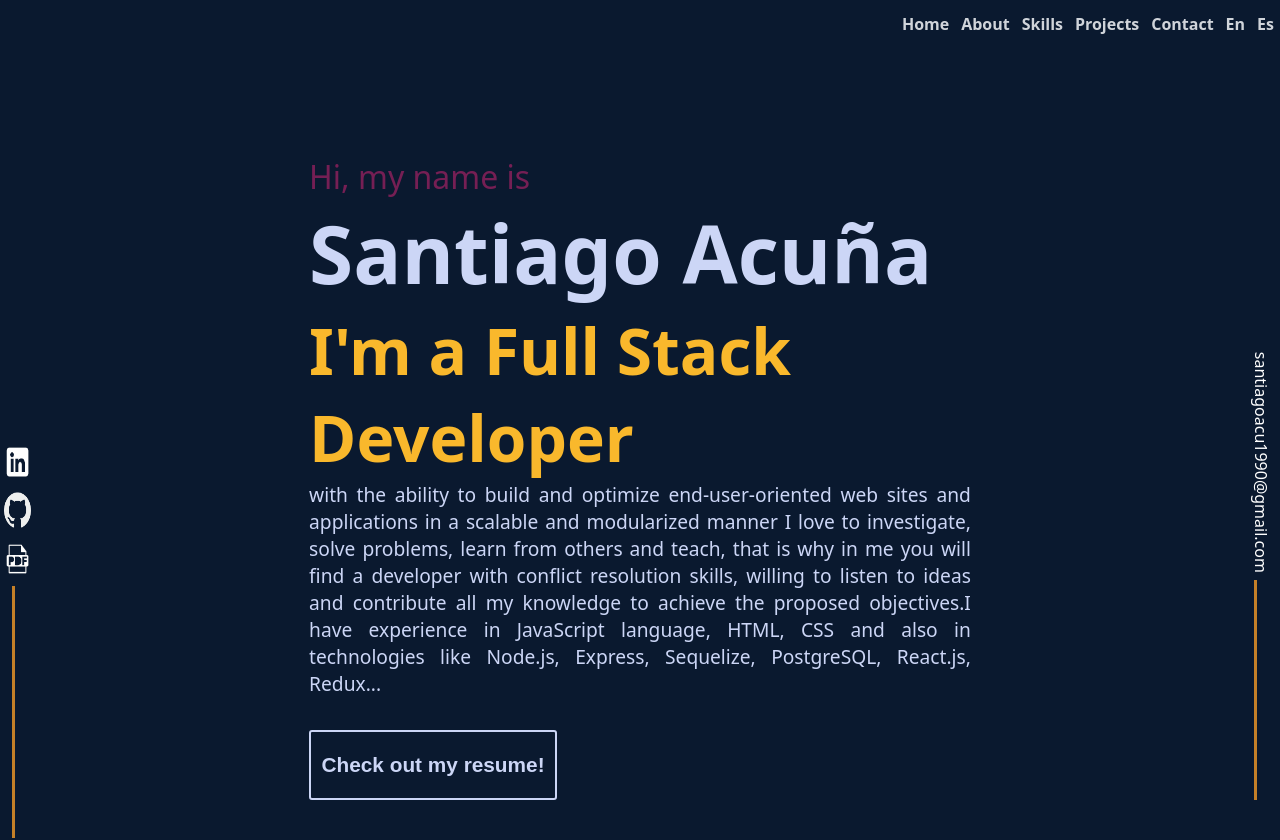
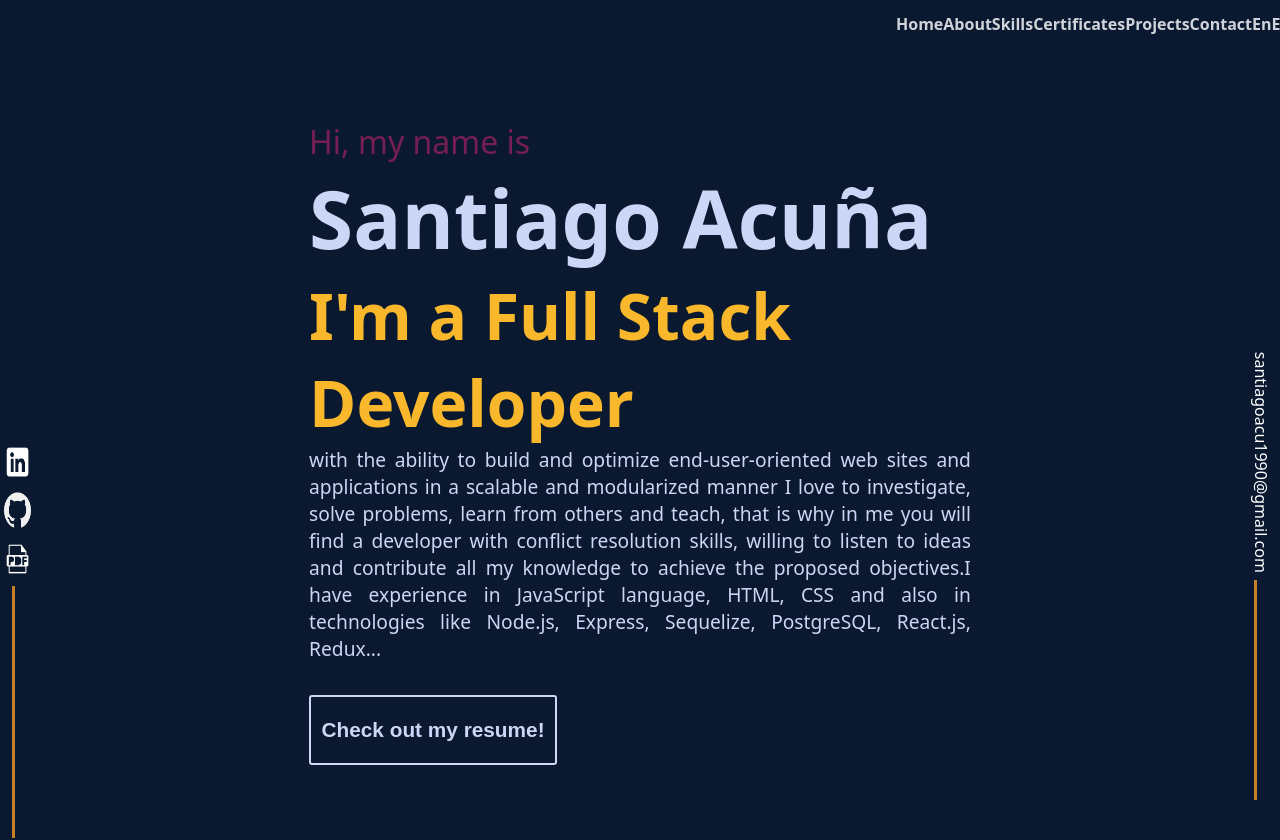
Before and after one commit to Santiago-Acuna/Portfolio, a React (Vite) app: page / in a window 1280 px wide. Shown: the top 840 px of the page. Built offline with nearby package versions, Linux system fonts and the light colour scheme.

Commit message:
scroll on correct point

```diff
--- a/src/App.module.css
+++ b/src/App.module.css
@@ -28,6 +28,6 @@ a:link {
   text-decoration: none;
 }
 
-/* a:visited {
-  color: #D0D4DA;
-} */
+section[id]{
+  scroll-margin-top: 50px;
+}
--- a/src/Components/navbar/navbar.module.css
+++ b/src/Components/navbar/navbar.module.css
@@ -3,8 +3,13 @@
   justify-content: flex-end;
   grid-column: 1/4;
   width: 100%;
-  opacity: 0;
-  animation: fade-in 1.5s ease-in forwards;
+  opacity: 1;
+  /* animation: fade-in 1.5s ease-in forwards; */
+  top: 0%;
+  position: fixed;
+  background-color: #0A192F;
+  z-index: 2;
+  padding-bottom: 1%;
 }
 .list {
   width: 30%;
--- a/src/Components/navbar/navbar.tsx
+++ b/src/Components/navbar/navbar.tsx
@@ -11,6 +11,7 @@ const NavBar: React.FC = () => {
         <NavbarLi English="Home" Spanish="Inicio" id="Home" />
         <NavbarLi English="About" Spanish="Sobre mi" id="About" />
         <NavbarLi English="Skills" Spanish="Tecnologías" id="Skills" />
+        <NavbarLi English="Certificates" Spanish="Certificados" id="Certificates" />
         <NavbarLi English="Projects" Spanish="Proyectos" id="Projects" />
         <NavbarLi English="Contact" Spanish="Contacto" id="Contact" />
         {/* <li>
--- a/src/assets/infinity scroll/infinityScrollComponentsHandler.tsx
+++ b/src/assets/infinity scroll/infinityScrollComponentsHandler.tsx
@@ -27,9 +27,13 @@ const InfinityScrollComponentsHandler = ({
   const isThere = Components.find((c) => c.name === IsVisible.id);
 
   const element = document.getElementById(IsVisible.id);
-  isThere && element && element.scrollIntoView({ behavior: "smooth" });
   isThere && element && setIsVisible({ ...IsVisible, component: "yes" });
-  isThere && element && console.log("yes");
+
+  const scrollToElement = () => {
+    isThere && element && element.scrollIntoView({ behavior: "smooth", block: "start", inline: "start" });
+  }
+
+  isThere && element && setTimeout(scrollToElement, 200)
 
   if (IsVisible.component === "no" && !isThere) {
     const newComponent = AllComponents && AllComponents.shift();
```
